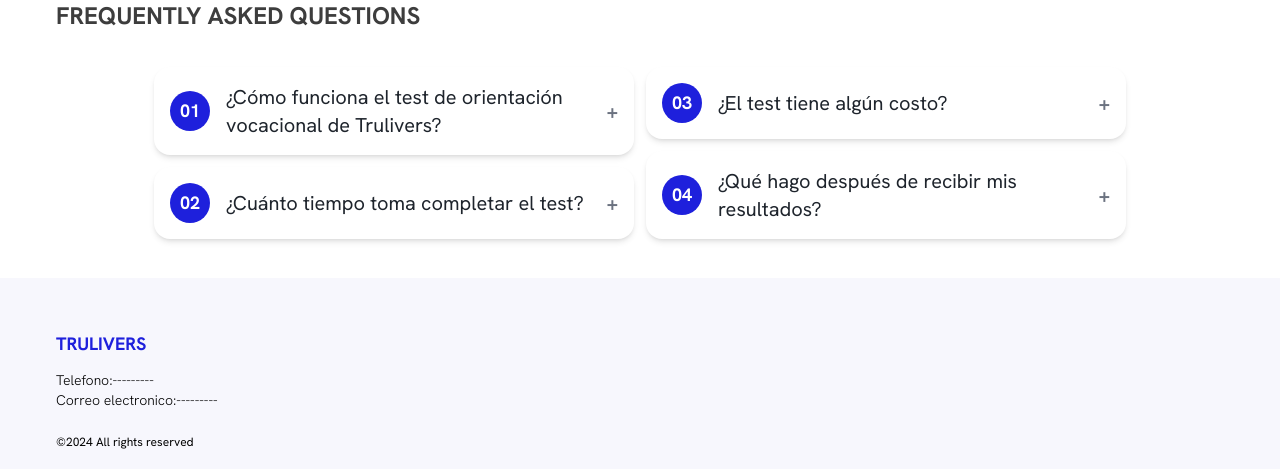
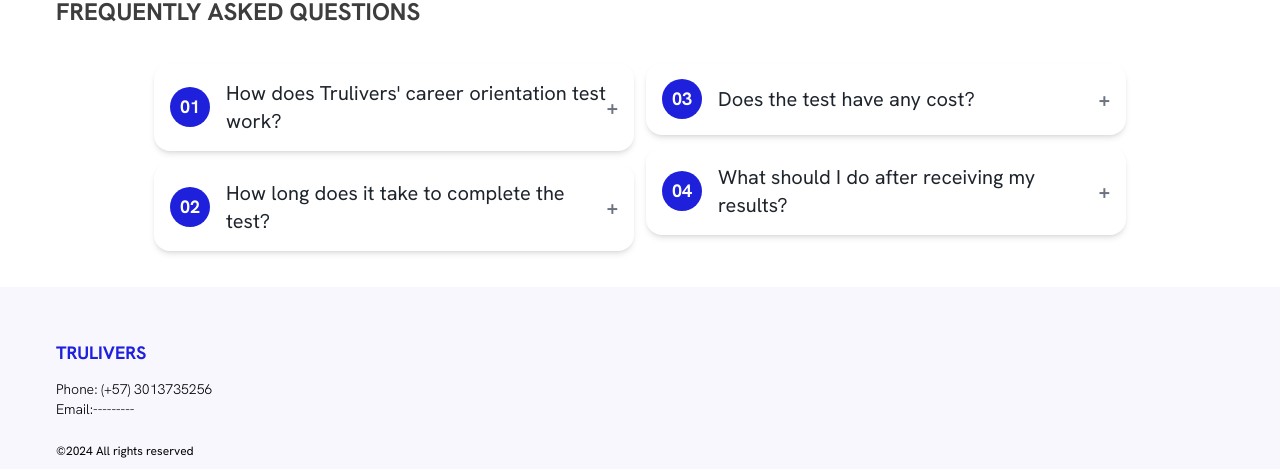
Before and after one commit to Valdo-177/trulivers-landing, a Next.js app: page /en in a window 1280 px wide. Shown: the part 3207-3676 px from the top of the page. Built offline with nearby package versions, Linux system fonts and the light colour scheme.

Commit message:
fix: update copy footer and fasq

```diff
--- a/messages/en.json
+++ b/messages/en.json
@@ -41,6 +41,18 @@
     "title": "Testimonials"
   },
   "AskedQuestions": {
-    "title": "Frequently Asked Questions"
+    "title": "Frequently Asked Questions",
+    "Fasq1": "How does Trulivers' career orientation test work?",
+    "Anwer1": "The test evaluates your interests, skills, and preferences to recommend careers and academic programs that match your profile. Answer a series of questions, and at the end, you will receive personalized results with study options and partner universities.",
+    "Fasq2": "How long does it take to complete the test?",
+    "Anwer2": "The test is quick and simple; it takes approximately 10 to 15 minutes. Once completed, you will receive your results immediately and can explore the educational opportunities that best fit you.",
+    "Fasq3": "Does the test have any cost?",
+    "Anwer3": "No, Trulivers' career orientation test is completely free. We want to help you make the best decision for your future without financial barriers.",
+    "Fasq4": "What should I do after receiving my results?",
+    "Anwer4": "After learning about your vocational profile, you will have access to information about universities, academic programs, and special coupons to facilitate your entry into higher education. You can also contact our partner universities directly for more information."
+  },
+  "footer": {
+    "item1": "Phone",
+    "item2": "Email"
   }
 }
--- a/messages/es.json
+++ b/messages/es.json
@@ -41,6 +41,18 @@
     "title": "Testimonios"
   },
   "AskedQuestions": {
-    "title": "Preguntas Frecuentes"
+    "title": "Preguntas Frecuentes",
+    "Fasq1": "¿Cómo funciona el test de orientación vocacional de Trulivers?",
+    "Anwer1": "El test evalúa tus intereses, habilidades y preferencias para recomendarte carreras y programas académicos que se ajusten a tu perfil. Responde una serie de preguntas y al finalizar recibirás resultados personalizados con opciones de estudio y universidades aliadas.",
+    "Fasq2": "¿Cuánto tiempo toma completar el test?",
+    "Anwer2": "El test es rápido y sencillo, toma aproximadamente 10 a 15 minutos. Al finalizar, obtendrás tus resultados de inmediato y podrás explorar las oportunidades educativas que mejor se adapten a ti.",
+    "Fasq3": "¿El test tiene algún costo?",
+    "Anwer3": "No, el test de orientación vocacional de Trulivers es completamente gratuito. Queremos ayudarte a tomar la mejor decisión para tu futuro sin barreras económicas.",
+    "Fasq4": "¿Qué hago después de recibir mis resultados?",
+    "Anwer4": "Después de conocer tu perfil vocacional, podrás acceder a información sobre universidades, programas académicos y cupones especiales para facilitar tu ingreso a la educación superior. También puedes contactar directamente con nuestras universidades aliadas para recibir más información."
+  },
+  "footer": {
+    "item1": "Teléfono",
+    "item2": "Correo electrónico"
   }
 }
--- a/src/app/[locale]/page.tsx
+++ b/src/app/[locale]/page.tsx
@@ -221,25 +221,25 @@ export default function Home() {
           <div className="flex items-start flex-col sm:flex-row justify-center gap-3">
             <div className="flex flex-col gap-3">
               <Fasq data={{
-                title: "¿Cómo funciona el test de orientación vocacional de Trulivers?",
-                anwer: "El test evalúa tus intereses, habilidades y preferencias para recomendarte carreras y programas académicos que se ajusten a tu perfil. Responde una serie de preguntas y al finalizar recibirás resultados personalizados con opciones de estudio y universidades aliadas.",
+                title: askedQuestionsTranslate("Fasq1"),
+                anwer: askedQuestionsTranslate("Anwer1"),
                 number: "01"
               }} />
               <Fasq data={{
-                title: "¿Cuánto tiempo toma completar el test?",
-                anwer: "El test es rápido y sencillo, toma aproximadamente 10 a 15 minutos. Al finalizar, obtendrás tus resultados de inmediato y podrás explorar las oportunidades educativas que mejor se adapten a ti.",
+                title: askedQuestionsTranslate("Fasq2"),
+                anwer: askedQuestionsTranslate("Anwer2"),
                 number: "02"
               }} />
             </div>
             <div className="flex flex-col gap-3">
               <Fasq data={{
-                title: "¿El test tiene algún costo?",
-                anwer: "No, el test de orientación vocacional de Trulivers es completamente gratuito. Queremos ayudarte a tomar la mejor decisión para tu futuro sin barreras económicas.",
+                title: askedQuestionsTranslate("Fasq3"),
+                anwer: askedQuestionsTranslate("Anwer3"),
                 number: "03"
-             }} />
+              }} />
               <Fasq data={{
-                title: "¿Qué hago después de recibir mis resultados?",
-                anwer: "Después de conocer tu perfil vocacional, podrás acceder a información sobre universidades, programas académicos y cupones especiales para facilitar tu ingreso a la educación superior. También puedes contactar directamente con nuestras universidades aliadas para recibir más información.",
+                title: askedQuestionsTranslate("Fasq4"),
+                anwer: askedQuestionsTranslate("Anwer4"),
                 number: "04"
               }} />
             </div>
--- a/src/components/layout/Footer.tsx
+++ b/src/components/layout/Footer.tsx
@@ -1,14 +1,17 @@
+import { useTranslations } from 'next-intl';
 import React from 'react'
 
 const Footer = () => {
+    const translate = useTranslations("footer");
+
     return (
         <footer className='flex items-center justify-center bg-[#F7F7FD] h-[14rem]'>
             <div className="px-4 max-w-[75rem] mx-auto w-full">
                 <div>
                     <div className='flex flex-col items-start'>
                         <h2 className='text-lg text-primaryBg font-bold mb-3'>TRULIVERS</h2>
-                        <span className='font-light text-sm'>Telefono:---------</span>
-                        <span className='font-light text-sm'>Correo electronico:---------</span>
+                        <span className='font-light text-sm'>{translate("item1")}: (+57) 3013735256</span>
+                        <span className='font-light text-sm'>{translate("item2")}:---------</span>
                     </div>
                 </div>
                 <div>
```
